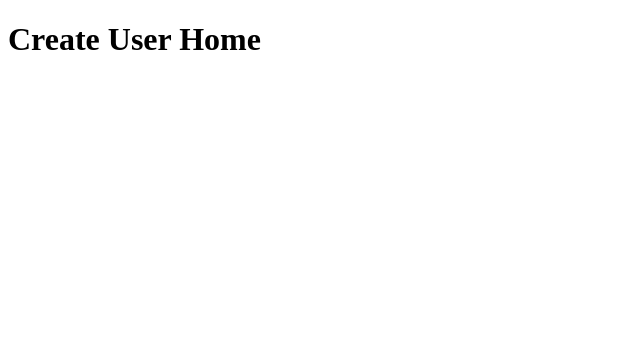
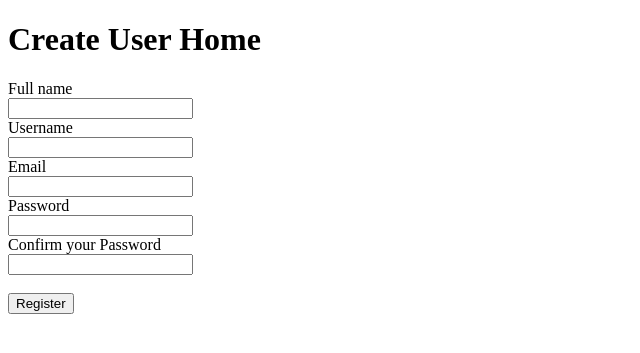
Before and after one commit to Sochuks/User-auth, a Django app: page /register in a window 1280 px wide. Shown: the top 353 px of the page, without its empty margins (0-640 px from the left). Run offline with Django 4.2, Linux system fonts and the light colour scheme; parts of the project's set-up code (start-up, migrations or seed data) failed here and were passed over.

Commit message:
created register form

```diff
--- a/templates/user/register.html
+++ b/templates/user/register.html
@@ -8,4 +8,39 @@
 
 <h1>Create User Home</h1>
 
+<!-- form container -->
+<div class="container">
+
+    <!-- form -->
+    <form action="" method="post">
+        <!-- csrf token -->
+        {% csrf_token %}
+
+        <label for="">Full name</label><br>
+        <input type="text" name="full_name" id="full_name"><br>
+
+
+        <label for="">Username</label><br>
+        <input type="text" name="username" id="username"><br>
+
+
+        <label for="">Email</label><br>
+        <input type="email" name="email" id="email"><br>
+
+
+        <label for="">Password</label><br>
+        <input type="password" name="pass_one" id="pass_one"><br>
+
+
+        <label for="">Confirm your Password</label><br>
+        <input type="text" name="pass_two" id="pass_two"><br><br>
+
+        <button type="submit">
+            Register
+        </button>
+
+    </form>
+
+</div>
+
 {% endblock body %}
--- a/user/urls.py
+++ b/user/urls.py
@@ -9,5 +9,5 @@ urlpatterns = [
     path('frontend/', views.user_guest, name = "frontend"),
 
     # User SignUp, SignIn & SignOut
-    path('register', views.register, name = "register")
+    path('register', views.register, name = "register"),
 ]
--- a/user/views.py
+++ b/user/views.py
@@ -1,7 +1,7 @@
 from django.shortcuts import render
 
-from . models import createUser
-from . forms import regForm
+# from . models import createUser
+# from . forms import regForm
 
 # Create your views here.
 def index(request):
```
Also changed, not shown: user/models.py (line endings or trailing spaces).
